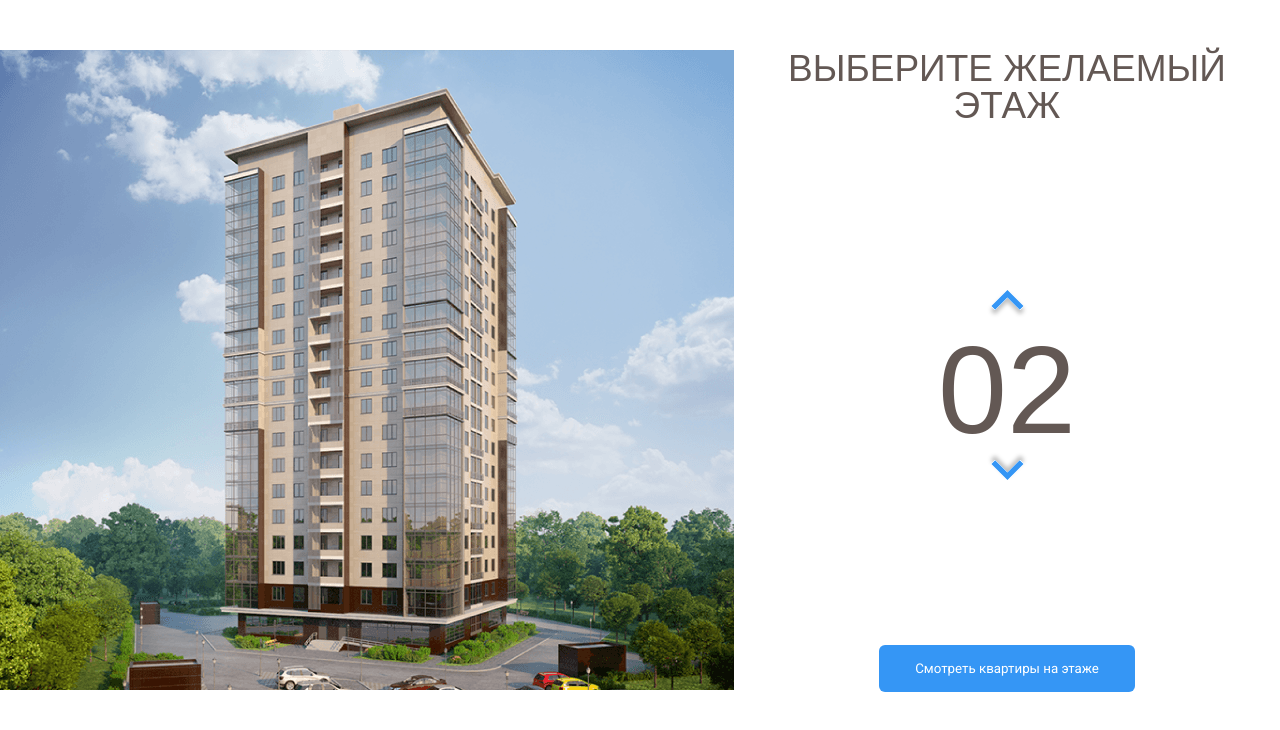
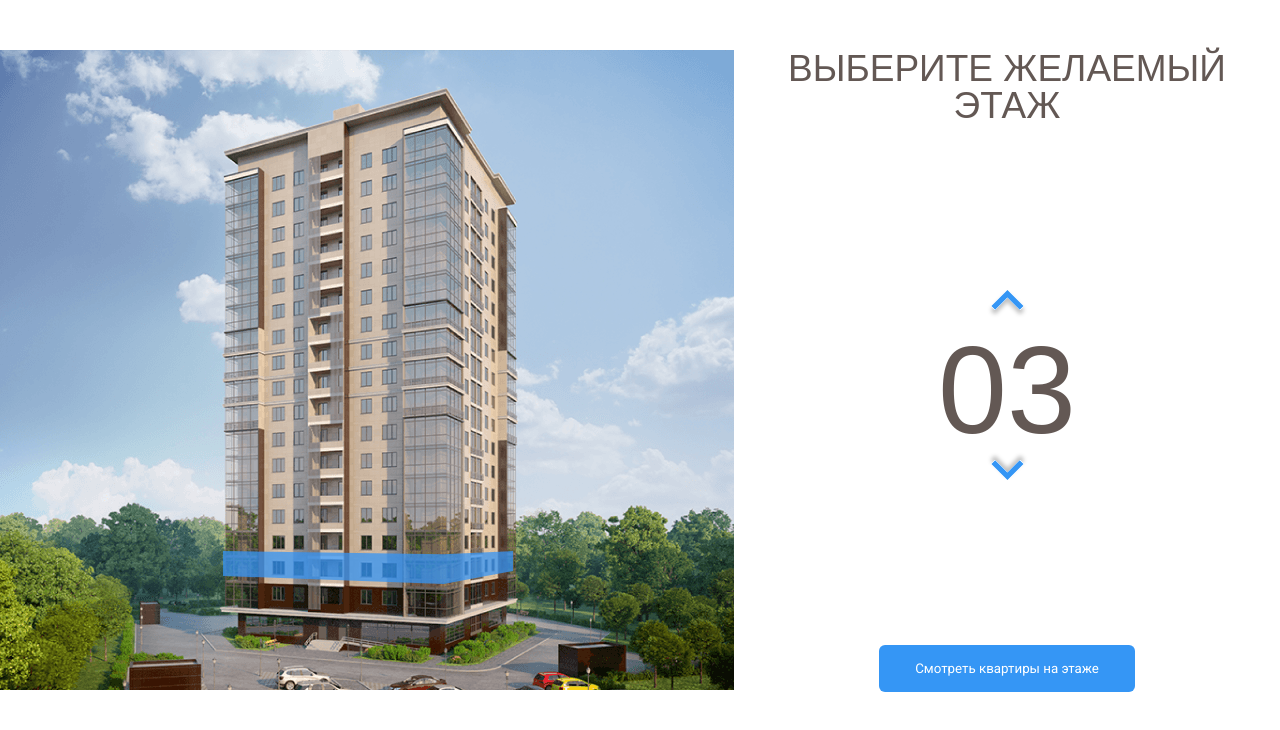
Before and after one commit to NazarDudiak/melody, a plain HTML site: page index.html in a window 1280 px wide. Both pictures are taken after a click on the button 1007 px from the left and 373 px from the top of the page. Shown: the part 70-800 px from the top of the page. Drawn offline with nearby package versions, Linux system fonts and the light colour scheme.

Commit message:
Lesson #3

```diff
--- a/css/style.css
+++ b/css/style.css
@@ -123,3 +123,7 @@ body{
 	border: none;
 	padding: 16px 36px;
 }
+
+path.current-floor {
+	opacity: 1;
+}
--- a/index.html
+++ b/index.html
@@ -55,23 +55,23 @@
                 </pattern>
                 <image id="image0" width="740" height="640" xlink:href="img/home.png"/>
                 </defs>
-                <path d="M222 527L442.8 535L512 521.3V543L443.5 562.7L222 551.7V527Z" fill="#3595F6" fill-opacity="0.75"/>
-                <path d="M223 526V501L443.3 504.3L513 501V521L443.7 534L223 526Z" fill="#3595F6" fill-opacity="0.75"/>
-                <path d="M223 500V475H444H513V498L445 505L223 500Z" fill="#3595F6" fill-opacity="0.75"/>
-                <path d="M223 476V451L444.3 447.3L512 454V476H444" fill="#3595F6" fill-opacity="0.75"/>
-                <path d="M223 450V424L444.5 420.7L513 431.7V453L444 446.3L223 450Z" fill="#3595F6" fill-opacity="0.75"/>
-                <path d="M222 423V399.3L443 387L514 410V431.3L443 419L222 423Z" fill="#3595F6" fill-opacity="0.75"/>
-                <path d="M222 401V376L444.2 359.7L514 388.3V409L443.7 387.3L222 401Z" fill="#3595F6" fill-opacity="0.75"/>
-                <path d="M222 376V351L444.5 330.7L514 367.3V388L442 359.3L222 376Z" fill="#3595F6" fill-opacity="0.75"/>
-                <path d="M222 350V326L445 301.3L514 345.3V367L444.7 329L222 350Z" fill="#3595F6" fill-opacity="0.75"/>
-                <path d="M222 325V301L444.5 272.3L514 323.3V344L443.7 301.7L222 325Z" fill="#3595F6" fill-opacity="0.75"/>
-                <path d="M221 301V277L443.3 244L514 303.3V323L444 272.3L221 301Z" fill="#3595F6" fill-opacity="0.75"/>
-                <path d="M222 276V252L443.2 217L513 281V302L444.3 243.7L222 276Z" fill="#3595F6" fill-opacity="0.75"/>
-                <path d="M222 252V227L444.3 189L513 259.3V280L444 216L222 252Z" fill="#3595F6" fill-opacity="0.75"/>
-                <path d="M222 226V201L442.8 157.3L513 236.3V259L444 185.7L222 226Z" fill="#3595F6" fill-opacity="0.75"/>
-                <path d="M223 202V177L443 129L513 214V237L442.3 157.7L223 202Z" fill="#3595F6" fill-opacity="0.75"/>
-                <path d="M222 177V152L441.8 100L513 192.3V215L443.3 128.7L222 177Z" fill="#3595F6" fill-opacity="0.75"/>
-                <path d="M222 152V126L444 69.3L513 171V192L443.7 100.3L222 152Z" fill="#3595F6" fill-opacity="0.75"/>
+                <path data-floor="02" d="M222 527L442.8 535L512 521.3V543L443.5 562.7L222 551.7V527Z" fill="#3595F6" fill-opacity="0.75"/>
+                <path data-floor="03" d="M223 526V501L443.3 504.3L513 501V521L443.7 534L223 526Z" fill="#3595F6" fill-opacity="0.75"/>
+                <path data-floor="04" d="M223 500V475H444H513V498L445 505L223 500Z" fill="#3595F6" fill-opacity="0.75"/>
+                <path data-floor="05" d="M223 476V451L444.3 447.3L512 454V476H444" fill="#3595F6" fill-opacity="0.75"/>
+                <path data-floor="06" d="M223 450V424L444.5 420.7L513 431.7V453L444 446.3L223 450Z" fill="#3595F6" fill-opacity="0.75"/>
+                <path data-floor="07" d="M222 423V399.3L443 387L514 410V431.3L443 419L222 423Z" fill="#3595F6" fill-opacity="0.75"/>
+                <path data-floor="08" d="M222 401V376L444.2 359.7L514 388.3V409L443.7 387.3L222 401Z" fill="#3595F6" fill-opacity="0.75"/>
+                <path data-floor="09" d="M222 376V351L444.5 330.7L514 367.3V388L442 359.3L222 376Z" fill="#3595F6" fill-opacity="0.75"/>
+                <path data-floor="10" d="M222 350V326L445 301.3L514 345.3V367L444.7 329L222 350Z" fill="#3595F6" fill-opacity="0.75"/>
+                <path data-floor="11" d="M222 325V301L444.5 272.3L514 323.3V344L443.7 301.7L222 325Z" fill="#3595F6" fill-opacity="0.75"/>
+                <path data-floor="12" d="M221 301V277L443.3 244L514 303.3V323L444 272.3L221 301Z" fill="#3595F6" fill-opacity="0.75"/>
+                <path data-floor="13" d="M222 276V252L443.2 217L513 281V302L444.3 243.7L222 276Z" fill="#3595F6" fill-opacity="0.75"/>
+                <path data-floor="14" d="M222 252V227L444.3 189L513 259.3V280L444 216L222 252Z" fill="#3595F6" fill-opacity="0.75"/>
+                <path data-floor="15" d="M222 226V201L442.8 157.3L513 236.3V259L444 185.7L222 226Z" fill="#3595F6" fill-opacity="0.75"/>
+                <path data-floor="16" d="M223 202V177L443 129L513 214V237L442.3 157.7L223 202Z" fill="#3595F6" fill-opacity="0.75"/>
+                <path data-floor="17" d="M222 177V152L441.8 100L513 192.3V215L443.3 128.7L222 177Z" fill="#3595F6" fill-opacity="0.75"/>
+                <path data-floor="18" d="M222 152V126L444 69.3L513 171V192L443.7 100.3L222 152Z" fill="#3595F6" fill-opacity="0.75"/>
             </svg>
         </div>
         <div class="main-info">
@@ -88,6 +88,9 @@
             </button>
         </div>
     </main>
+
+    <script src="https://code.jquery.com/jquery-3.6.0.min.js" integrity="sha256-/xUj+3OJU5yExlq6GSYGSHk7tPXikynS7ogEvDej/m4=" crossorigin="anonymous"></script>
+    <script src="js/main.js"></script>
 </body>
 
 </html>
--- /dev/null
+++ b/js/main.js
@@ -0,0 +1,32 @@
+ $(document).ready(function () {
+    var currentFloor = 2;
+    var counterUp = $('.counter-up');
+    var counterDown = $('.counter-down');
+    var floorPath = $('.home-image path')
+    floorPath.on('mouseover', function(){
+        // console.log('Click');
+        floorPath.removeClass('current-floor')
+        currentFloor = $(this).attr('data-floor');
+        $('.counter').text(currentFloor);
+    });
+
+    counterUp.on('click', function () {
+        if (currentFloor < 18) {
+            currentFloor++;
+            usCurrentFloor = currentFloor.toLocaleString('en-US', { minimumIntegerDigits: 2, useGrouping: false});
+            $('.counter').text(usCurrentFloor);
+            floorPath.removeClass('current-floor')
+            $(`[data-floor=${usCurrentFloor}]`).toggleClass('current-floor')
+        }
+    })
+
+    counterDown.on('click', function () {
+        if (currentFloor > 2) {
+            currentFloor--;
+            usCurrentFloor = currentFloor.toLocaleString('en-US', { minimumIntegerDigits: 2, useGrouping: false});
+            $('.counter').text(usCurrentFloor);
+            floorPath.removeClass('current-floor')
+            $(`[data-floor=${usCurrentFloor}]`).toggleClass('current-floor')
+        }
+    })
+});
```
